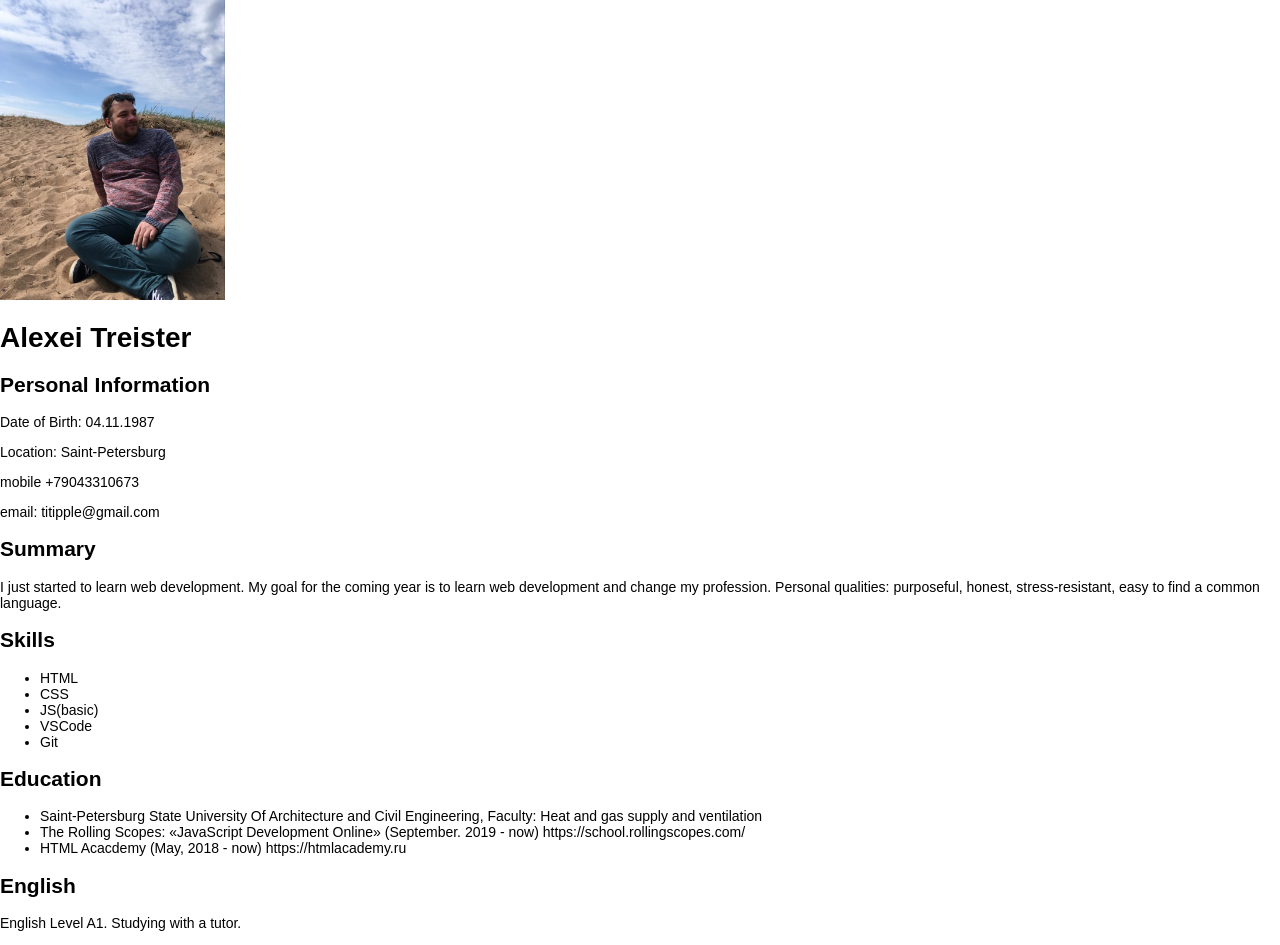
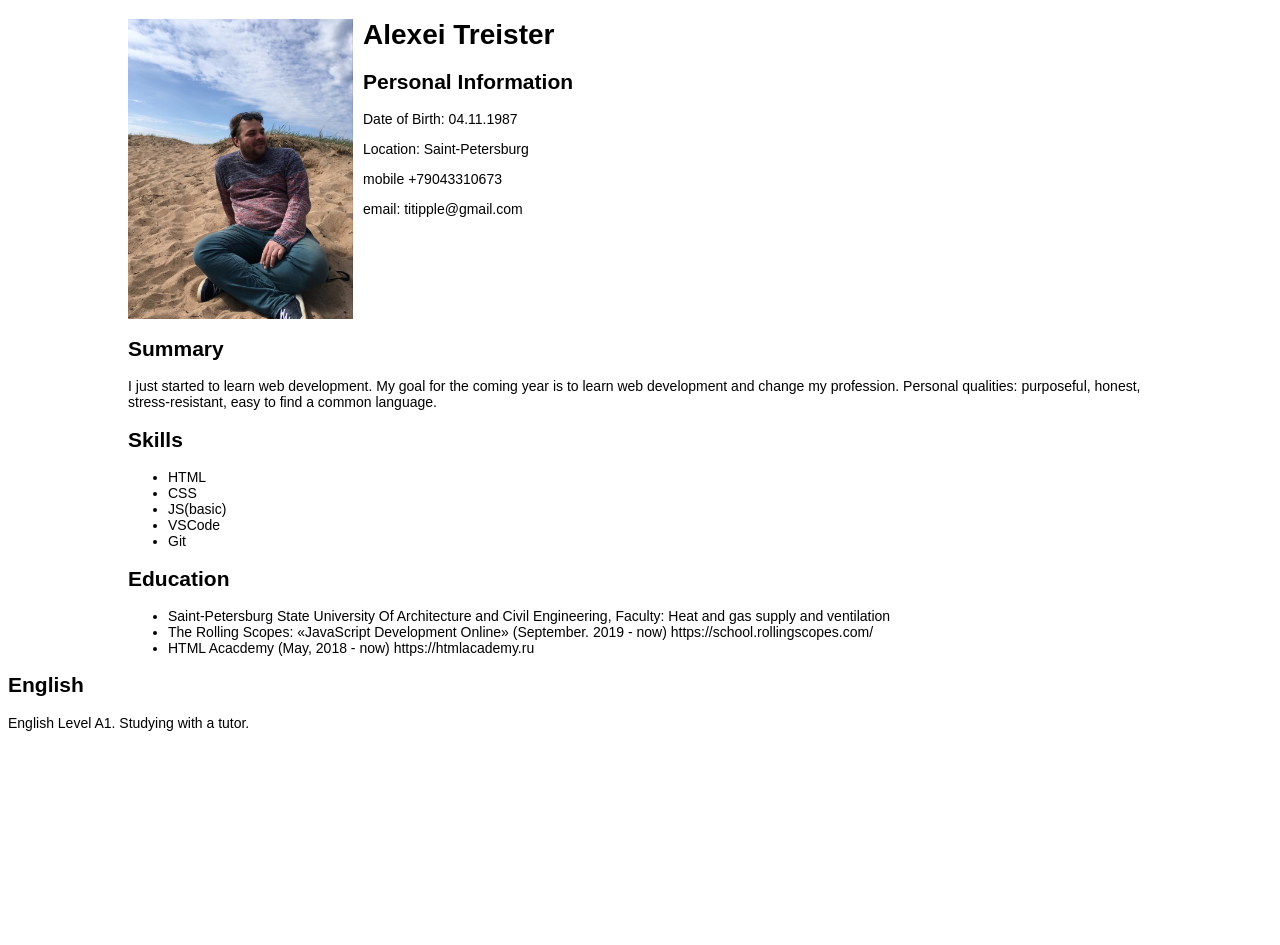
Before and after one commit to TipTipple/rsschool-cv, a plain HTML site: page index.html in a window 1280 px wide. After the commit the page ends 800 px from the top, so only its background shows below. Drawn offline with Linux system fonts and the light colour scheme.

Commit message:
fix: container section english

```diff
--- a/index.html
+++ b/index.html
@@ -48,8 +48,10 @@
         </div>
     </section>
     <section class="english">
-        <h2>English</h2>
-        <p class="english__text">English Level A1. Studying with a tutor.</p>
+        <div class="container"></div>
+            <h2>English</h2>
+            <p class="english__text">English Level A1. Studying with a tutor.</p>
+    </div>
     </section>
 </body>
 </html>
--- a/style.css
+++ b/style.css
@@ -1,8 +1,32 @@
+*{
+    box-sizing: inherit;
+}
+
 html {
     font-size: 14px;
 }
 
 body {
-    margin: 0;
     font-family: "Arial", sans-serif;
 }
+
+.container{
+    width: 100%;
+    max-width: 1024px;
+    margin: 0 auto;
+}
+
+.header{
+}
+
+.header_img{
+    float: left;
+    padding-right: 10px;
+    padding-bottom: 10px;
+}
+
+.header__text{}
+
+.summary{
+    margin-top: 120px;
+}
```
